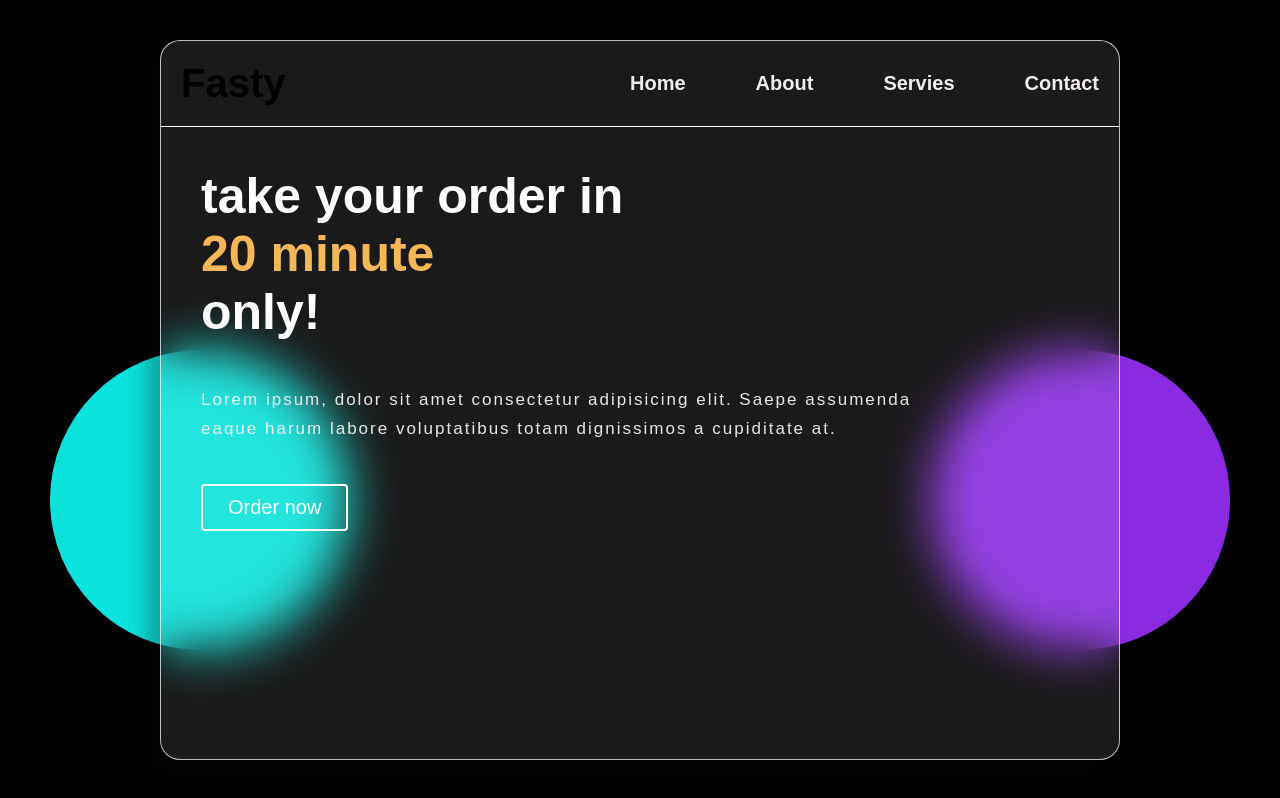
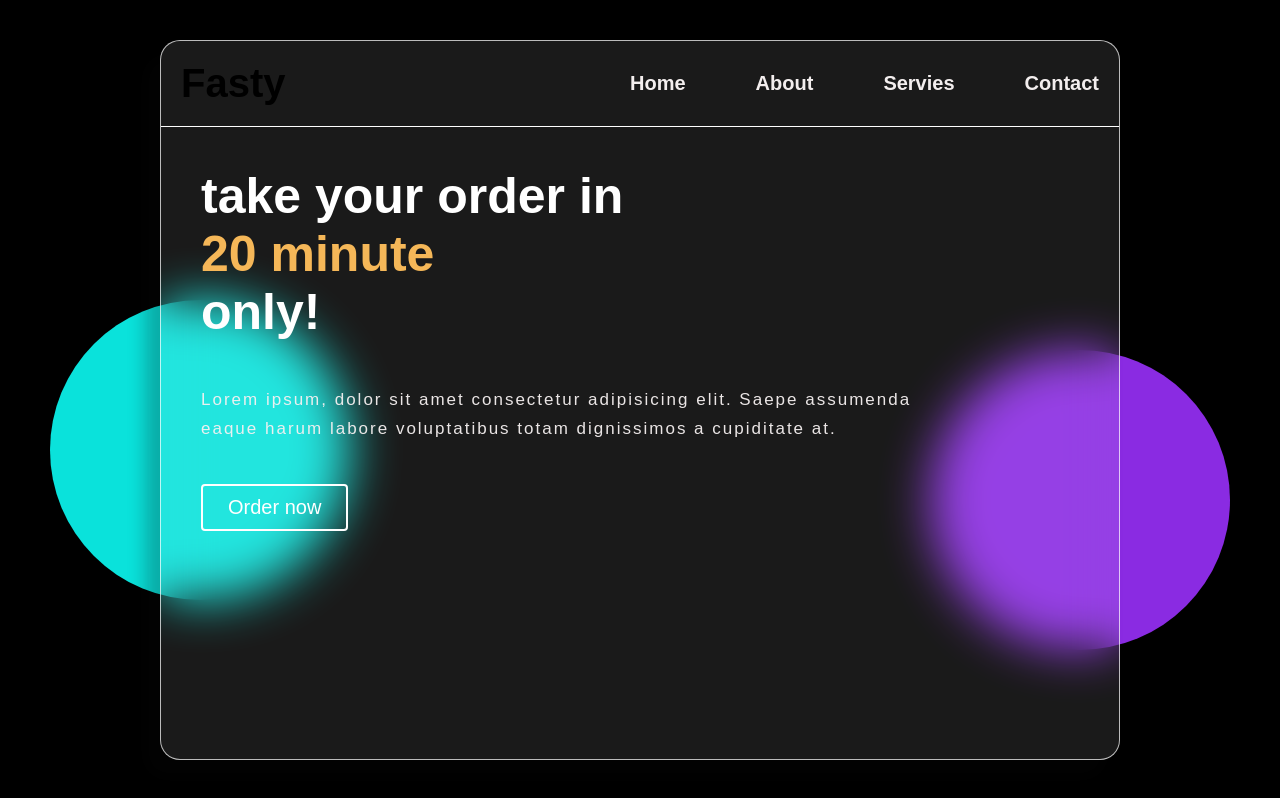
Before and after one commit to mo-kamal123/glassy, a plain HTML site: page index.html in a window 1280 px wide. Drawn offline with Linux system fonts and the light colour scheme.

Commit message:
Update main.css

```diff
--- a/css/main.css
+++ b/css/main.css
@@ -36,7 +36,7 @@ body{
     height: 300px;
     border-radius: 50%;
     z-index: -1;
-    top: 350px;
+    top: 300px;
     left: 50px;
     transition: 10s;
 }
```
